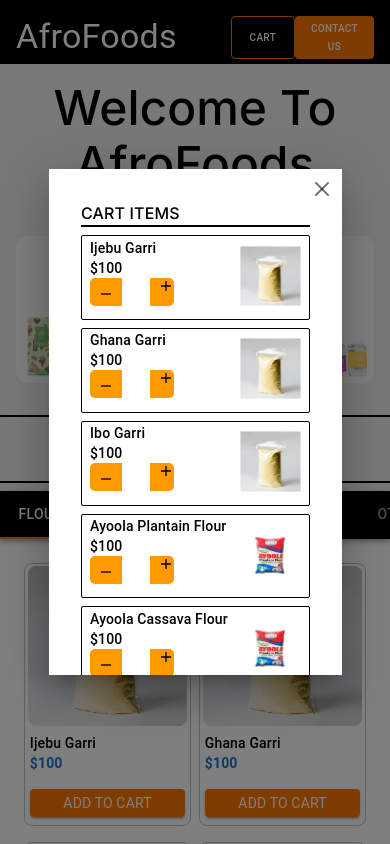
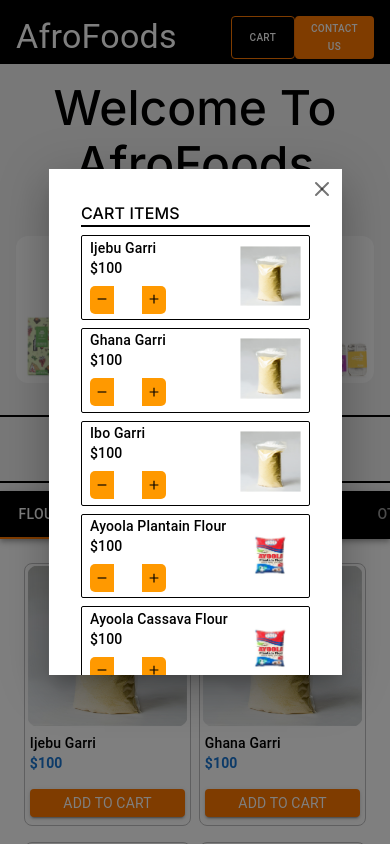
Before and after one commit to Adekanmi-hub/Afrofoods, a React (Create React App) app: page / in a window 390 px wide. Both pictures are taken after a click on the button "CART". Shown: the top 844 px of the page. Built offline with nearby package versions, Linux system fonts and the light colour scheme.

Commit message:
modal responsiveness

```diff
--- a/src/components/CartProductModal.js
+++ b/src/components/CartProductModal.js
@@ -28,7 +28,8 @@
             sx={{
               typography: {
                 xs: "body2",
-                md: "body2",
+                sm: "body1",
+                md: "subtitle1",
                 lg: "body1",
                 xl: "body1",
               },
@@ -44,7 +45,8 @@
             sx={{
               typography: {
                 xs: "body2",
-                md: "body2",
+                sm: "body1",
+                md: "subtitle1",
                 lg: "body1",
                 xl: "body1",
               },
@@ -60,17 +62,24 @@
               display: "flex",
               justifyContent: "space-between",
               width: "30%",
+              mt: {
+                xs: "0.5rem",
+                sm: "0.7rem",
+                md: "1.2rem",
+                lg: 0,
+              },
             }}
           >
-            <Typography
-              variant="body1"
+            <Box
               sx={{
                 cursor: "pointer",
-                width: "0.5rem",
+                width: {
+                  xs: "0.5rem",
+                },
                 backgroundColor: "#FF9900",
                 padding: {
-                  xs: "0.5rem 1.5rem 0rem 0.5rem",
-                  md: "0rem 1.5rem 0rem 0.5rem",
+                  xs: "0.4rem 1.2rem 0rem 0.3rem",
+                  md: "0.4rem 1.5rem 0rem 0.5rem",
                 },
                 textAlign: "center",
                 borderTopLeftRadius: "5px",
@@ -78,28 +87,30 @@
               }}
               onClick={() => removeFromCart(id)}
             >
-              <IoMdRemove />
-            </Typography>
+              <IoMdRemove size={14} />
+            </Box>
             <input
               className="size-7 text-center"
               value={cartItems[id]}
               onChange={(e) => updateCartItemCount(Number(e.target.value), id)}
             />
-            <Typography
-              variant="body1"
+            <Box
               sx={{
                 cursor: "pointer",
                 width: "0.5rem",
                 backgroundColor: "#FF9900",
-                padding: "0rem 1rem 0rem 0.5rem",
                 textAlign: "center",
+                padding: {
+                  xs: "0.4rem 1.2rem 0rem 0.3rem",
+                  md: "0.4rem 1.5rem 0rem 0.5rem",
+                },
                 borderTopRightRadius: "5px",
                 borderBottomRightRadius: "5px",
               }}
               onClick={() => addToCart(id)}
             >
-              <IoMdAdd />
-            </Typography>
+              <IoMdAdd size={14} />
+            </Box>
           </Box>
         </Box>
         <Box
@@ -107,6 +118,8 @@
             padding: "0.5rem ",
             width: {
               xs: "35%",
+              sm: "30%",
+              md: "35%",
             },
           }}
         >
```
